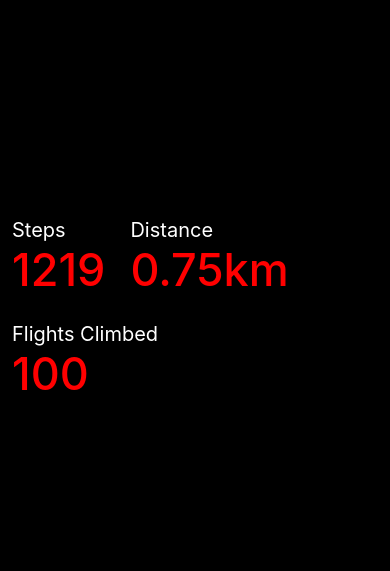
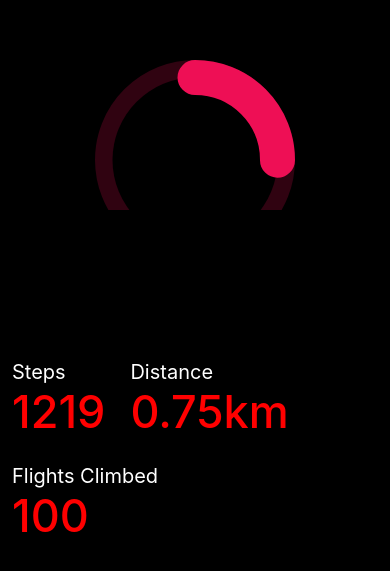
Before and after one commit to howen02/StepCounter, a React Native app in the folder StepCounter/: screen / in a window 390 px wide. Shown: the part 121-692 px from the top of the page. Built offline with nearby package versions, Linux system fonts and the light colour scheme.

Commit message:
Progress Ring UI

```diff
--- a/StepCounter/App.tsx
+++ b/StepCounter/App.tsx
@@ -1,11 +1,13 @@
 import { StatusBar } from 'expo-status-bar';
 import { StyleSheet, Text, View } from 'react-native';
 import Value from './src/components/Value';
+import RingProgress from './src/components/RingProgress';
 
 export default function App() {
   return (
     <View style={styles.container}>
-      <Text>Hello Howen!</Text>
+
+      <RingProgress progress={0.25}/>
 
       <View style={styles.values}>
         <Value label="Steps" value="1219" />
@@ -29,6 +31,7 @@
   values: {
     flexDirection: 'row',
     gap: 25,
-    flexWrap: 'wrap'
+    flexWrap: 'wrap',
+    marginTop: 100
   }
 });
--- a/StepCounter/package.json
+++ b/StepCounter/package.json
@@ -9,10 +9,11 @@
     "web": "expo start --web"
   },
   "dependencies": {
-    "expo": "~49.0.5",
+    "expo": "^49.0.5",
     "expo-status-bar": "~1.6.0",
     "react": "18.2.0",
-    "react-native": "0.72.3"
+    "react-native": "0.72.3",
+    "react-native-svg": "13.9.0"
   },
   "devDependencies": {
     "@babel/core": "^7.20.0",
--- /dev/null
+++ b/StepCounter/src/components/RingProgress.tsx
@@ -0,0 +1,57 @@
+import { View, Text } from "react-native";
+import SVG, { Circle } from "react-native-svg";
+
+type RingProgressProps = {
+  radius?: number;
+  strokeWidth?: number;
+  progress: number;
+};
+const color = "#EE0F55";
+
+const RingProgress = ({
+  radius = 100,
+  strokeWidth = 35,
+  progress
+}: RingProgressProps) => {
+
+  const innerRadius = radius - strokeWidth / 2;
+  const circumference = 2 * Math.PI * innerRadius;
+
+  return (
+    <View
+      style={{
+        width: radius * 2,
+        height: radius * 2,
+        alignSelf: 'center',
+        // backgroundColor: 'green'
+      }}
+    >
+      <SVG>
+        {/* Background */}
+        <Circle
+          cx={radius}
+          cy={radius}
+          r={innerRadius}
+          strokeWidth={strokeWidth}
+          stroke={color}
+          opacity={0.2}
+        />
+        {/* Foreground  */}
+        <Circle
+          r={innerRadius}
+          cx={radius}
+          cy={radius}
+          originX={radius}
+          originY={radius}
+          strokeWidth={strokeWidth}
+          stroke={color}
+          strokeDasharray={[circumference * progress, circumference]}
+          strokeLinecap="round"
+          rotation="-90"
+        />
+      </SVG>
+    </View>
+  );
+};
+
+export default RingProgress;
```
Also changed, not shown: 2 other files (tests, documents, lock files or other folders).
